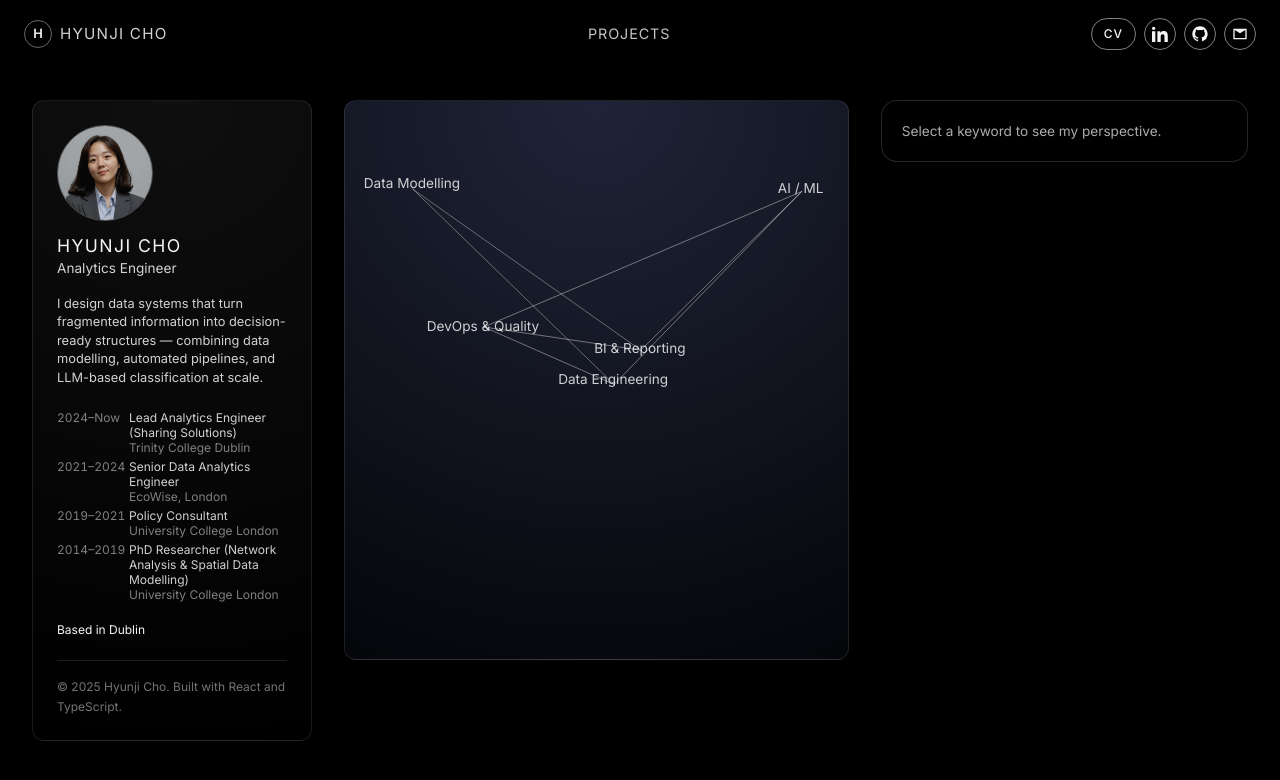
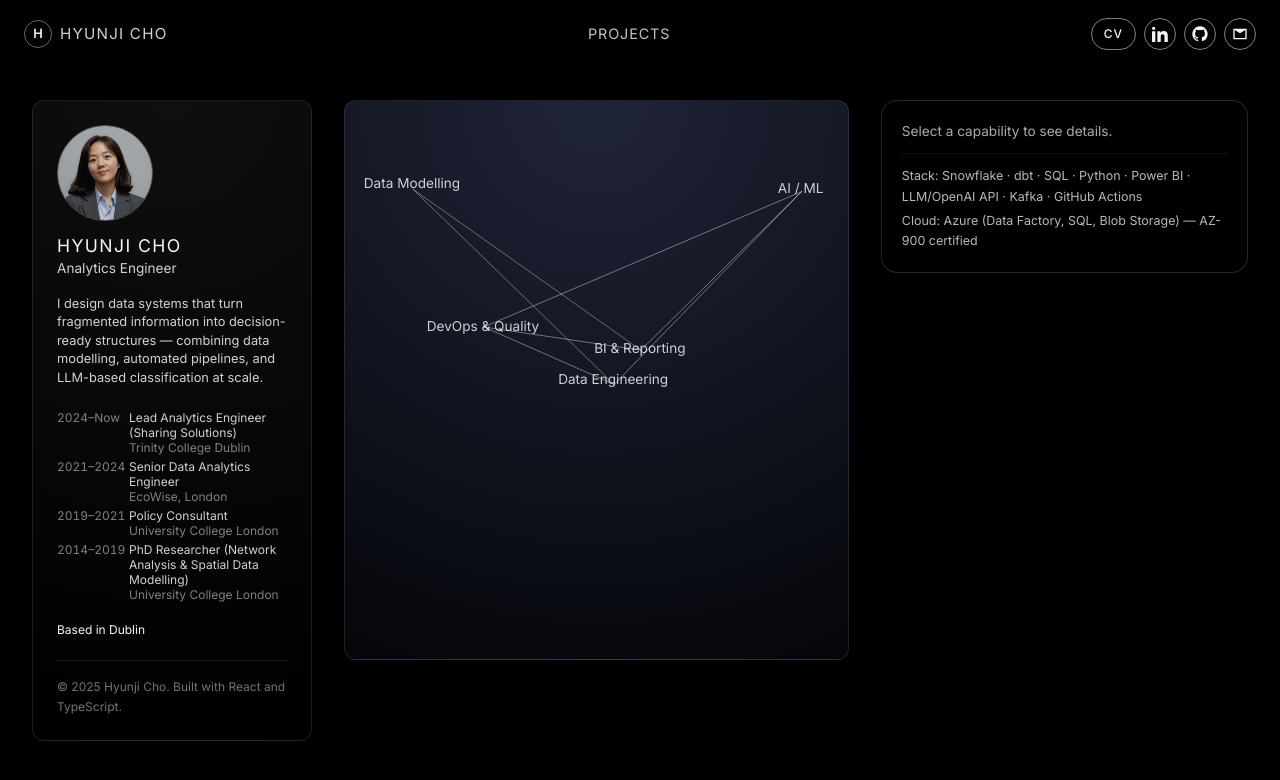
Before and after one commit to HCHODUBLIN/Website, a React (Vite) app: page / in a window 1280 px wide. Shown: the top 780 px of the page. Built offline with nearby package versions, Linux system fonts and the light colour scheme; the HTML template or start-up script is replaced by a standard one.

Commit message:
Refine capability descriptions and stack section

```diff
--- a/src/components/DetailsPanel.tsx
+++ b/src/components/DetailsPanel.tsx
@@ -19,25 +19,30 @@ const KEYWORD_ICON_MAP: Partial<
 const PHILOSOPHY: Record<KeywordTag, { blurb: string }> = {
   governance: {
     blurb:
-      "I design data models that translate fragmented inputs into clear entities, relationships, and metrics. This keeps analytical logic consistent, traceable, and directly usable for decision-making across teams.",
+      "Designing medallion architectures (Bronze/Silver/Gold), dimensional models, and entity resolution systems that turn fragmented data into trusted, decision-ready structures. Focus on data quality measurement (precision, recall, F1) and governance-compliant schema design.",
   },
   "data-ai": {
     blurb:
-      "I build analytics platforms and data pipelines that make complex, fragmented data usable at scale. My current work centres on designing medallion architectures (Bronze/Silver/Gold) on Snowflake, writing dbt transformation layers, and building LLM-based classification systems that process 200,000+ records with measurable accuracy improvements. My path into data engineering came through sustainability and urban research, which means I approach every technical decision with a question: who uses this data, and what decision does it need to support? This combination of engineering depth and domain-aware design thinking is what I bring to every project. Stack: Snowflake, dbt, Python, SQL, Azure (Data Factory, SQL, Blob Storage), Power BI, LLM/OpenAI API, Kafka, GitHub Actions CI/CD.",
+      "Developing LLM-based classification pipelines that process 200,000+ records with human-in-the-loop evaluation. Iterative prompt engineering and accuracy improvement (32% -> 74.5%) through structured evaluation frameworks.",
   },
   transition: {
     blurb:
-      "I build resilient data pipelines for ingestion, transformation, and quality controls, so complex datasets become production-ready assets rather than one-off analyses.",
+      "Building automated pipelines that ingest, transform, and deliver data at scale. Working with Snowflake, dbt, Kafka, and Airflow to create reproducible, tested, and version-controlled data workflows.",
   },
   "impact-measurement": {
     blurb:
-      "I deliver BI and reporting layers that connect technical pipelines to business decisions, turning model outputs into clear KPI views for operational and strategic use.",
+      "Translating complex data into actionable insights through Power BI dashboards, KPI frameworks, and executive reporting. Making analytical outputs usable and trusted by non-technical stakeholders.",
   },
   python: {
     blurb:
-      "I apply DevOps and quality practices across analytics workflows, including CI/CD, repeatable tests, and automation that keeps data systems reliable as they scale.",
+      "CI/CD with GitHub Actions, automated testing (dbt tests, schema validation), Docker containerisation, and comprehensive documentation (architecture decision records, ERDs, data dictionaries).",
   },
 };
+
+const STACK_LINE =
+  "Stack: Snowflake · dbt · SQL · Python · Power BI · LLM/OpenAI API · Kafka · GitHub Actions";
+const CLOUD_LINE =
+  "Cloud: Azure (Data Factory, SQL, Blob Storage) — AZ-900 certified";
 
 export default function DetailsPanel({
   activeTag,
@@ -48,7 +53,11 @@ export default function DetailsPanel({
     return (
       <div className="rounded-2xl border border-white/15 bg-black/40 p-5">
         <div className="text-[0.85rem] opacity-70">
-          Select a keyword to see my perspective.
+          Select a capability to see details.
+        </div>
+        <div className="mt-3 border-t border-white/10 pt-3 text-[0.78rem] leading-relaxed opacity-75">
+          <p className="m-0">{STACK_LINE}</p>
+          <p className="m-0 mt-1">{CLOUD_LINE}</p>
         </div>
       </div>
     );
@@ -62,7 +71,11 @@ export default function DetailsPanel({
     return (
       <div className="rounded-2xl border border-white/15 bg-black/40 p-5">
         <div className="text-[0.85rem] opacity-70">
-          Select a keyword to see my perspective.
+          Select a capability to see details.
+        </div>
+        <div className="mt-3 border-t border-white/10 pt-3 text-[0.78rem] leading-relaxed opacity-75">
+          <p className="m-0">{STACK_LINE}</p>
+          <p className="m-0 mt-1">{CLOUD_LINE}</p>
         </div>
       </div>
     );
@@ -84,6 +97,11 @@ export default function DetailsPanel({
             {text}
           </p>
 
+          <div className="mt-3 border-t border-white/10 pt-3 text-[0.78rem] leading-relaxed opacity-75">
+            <p className="m-0">{STACK_LINE}</p>
+            <p className="m-0 mt-1">{CLOUD_LINE}</p>
+          </div>
+
           <div className="mt-3 flex items-center gap-3">
             <a
               href="#projects"
```
